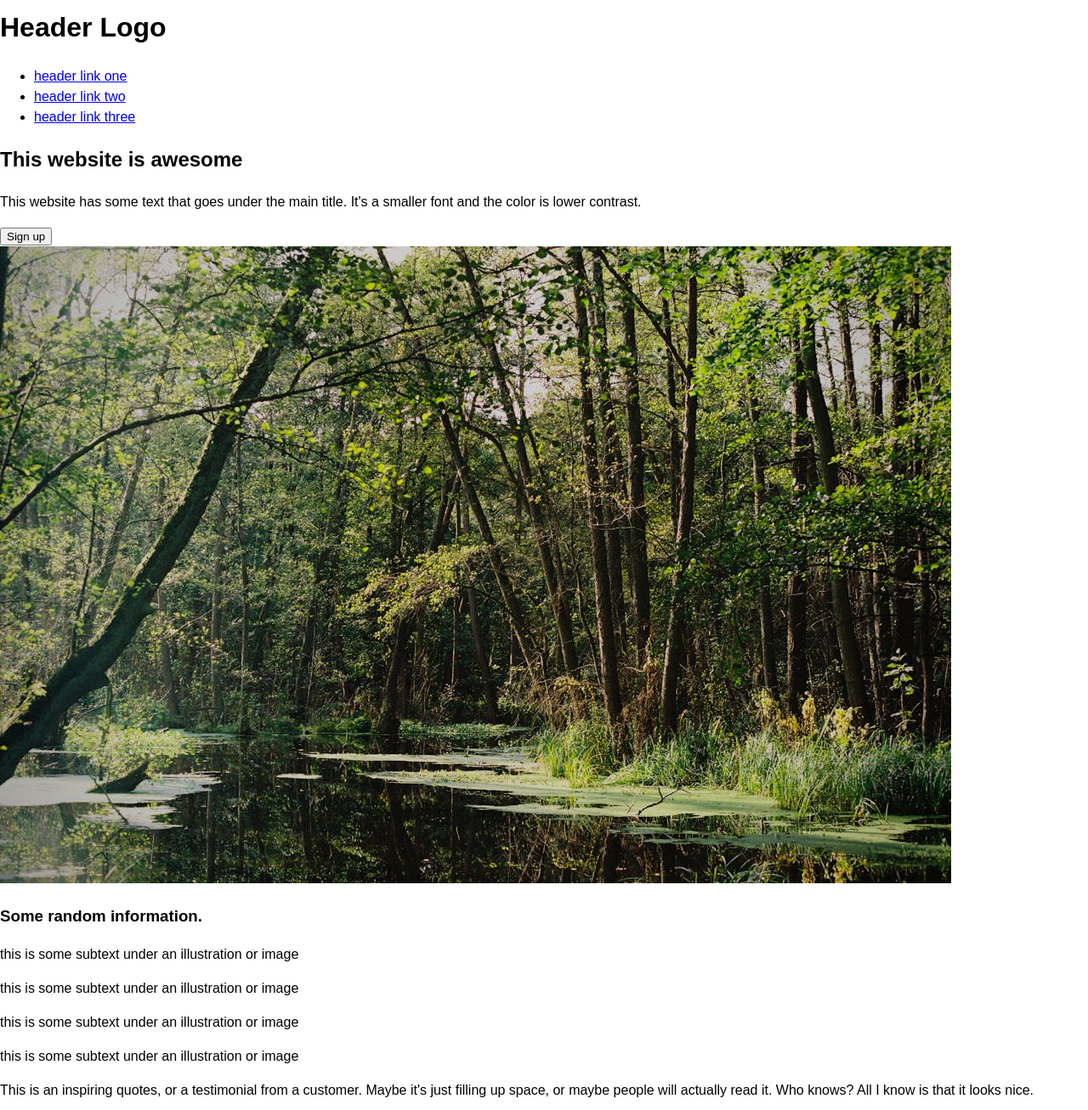
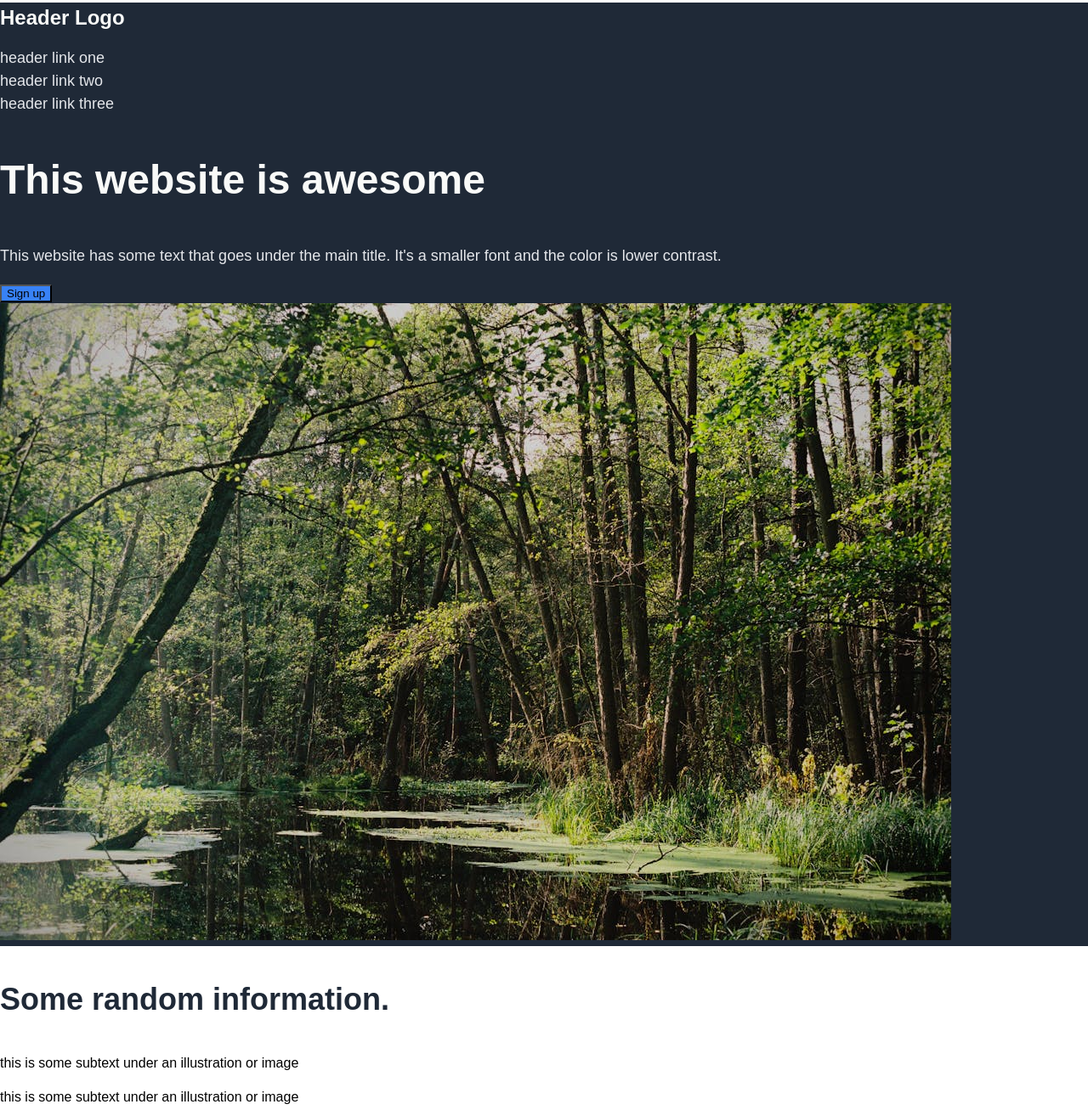
Before and after one commit to merinl/landing-page, a plain HTML site: page index.html in a window 1280 px wide. Shown: the part 13-1320 px from the top of the page at 85% size. Drawn offline with Linux system fonts and the light colour scheme.

Commit message:
updated header markup "logo-links and main"-direct child of header and initial css

```diff
--- a/index.html
+++ b/index.html
@@ -10,6 +10,7 @@
     <div class="container">
 
         <header class="header">
+            <div class="logo-links">
                 <h1 class="logo">Header Logo</h1>
 
             <nav>
@@ -19,7 +20,7 @@
                     <li><a href="#">header link three</a></li>
                 </ul>
             </nav>
-        </header>
+            </div>
 
             <section class="main">
                 <div class="text-btn">
@@ -29,6 +30,10 @@
                 </div>
                 <img src="pexel1.jpeg" alt="this is a placeholder for an image">
             </section>
+
+
+        </header>
+
 
         <section class="info">
             <h3>Some random information.</h3>
--- a/main.css
+++ b/main.css
@@ -7,4 +7,46 @@ body{
 }
 .container{
     height: 100vh;
+    /* margin: 0;
+    padding: 0; */
 }
+.header, .main, footer{
+    background-color: #1f2937;
+}
+.header .logo{
+    font-size: 24px;
+    color: #f9faf8;
+}
+.header ul{
+    margin: 0;
+    padding: 0;
+    list-style: none;
+}
+.header a{
+    text-decoration: none;
+}
+.header a, .main p{
+    font-size: 18px;
+    color: #e5e7eb;
+}
+.info h3{
+    font-size: 36px;
+    font-weight: bolder;
+    color: #1f2937;
+}
+.main h2{
+    font-size: 48px;
+    font-weight: bolder;
+    color: #f9faf8;
+}
+.quotes{
+    background-color: #e5e7eb;
+}
+.quotes p{
+    font-size: 36px;
+    font-style: italic;
+    color: #1f2937;
+}
+button{
+    background-color: #3882f6;
+}
```
Lines whose indentation alone changed are shown as unchanged.
